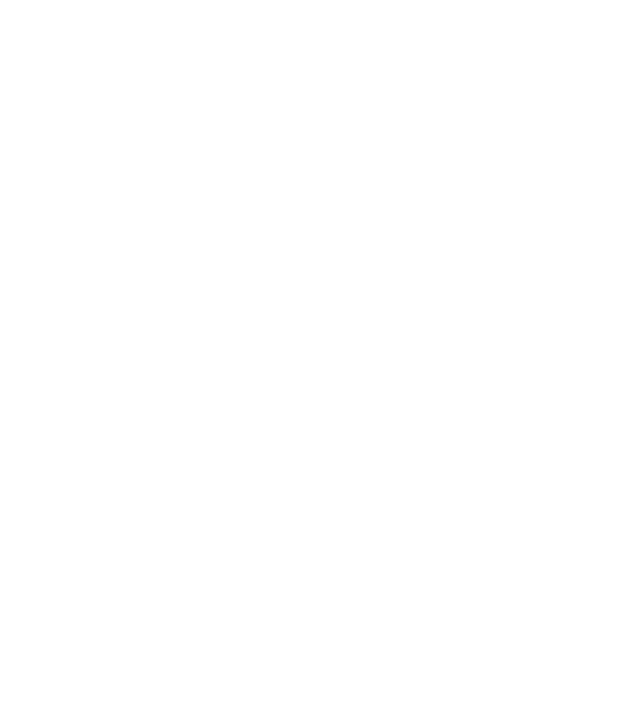
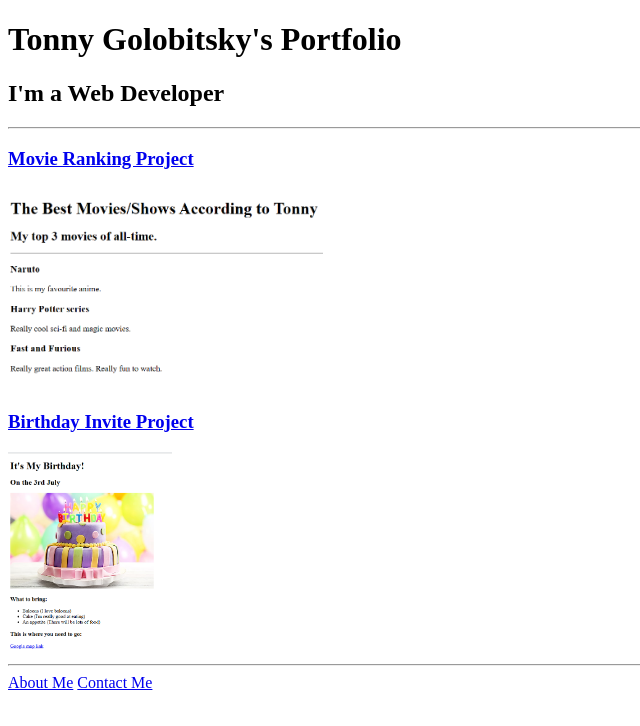
Before and after one commit to TonnyGol/html-portfolio, a plain HTML site: page index.html in a window 1280 px wide. Shown: the whole page, without its empty margins (0-640 px from the left). Drawn offline with Linux system fonts and the light colour scheme.

Commit message:
Update index.html

```diff
--- a/index.html
+++ b/index.html
@@ -1,15 +1,22 @@
-<!-- TODO 1: Create the HTML Boilerplate -->
+<!DOCTYPE html>
+<html lang="en">
 
-<!-- TODO 2: Add Your previous projects' HTML into the public folder -->
+<head>
+  <meta charset="UTF-8">
+  <title>Tonny's Portfolio</title>
+</head>
 
-<!-- TODO 3: Take screenshots of your project previews and add the images to the images folder -->
+<body>
+  <h1>Tonny Golobitsky's Portfolio</h1>
+  <h2>I'm a Web Developer</h2>
+  <hr />
+  <h3><a href="./public/movie-ranking.html">Movie Ranking Project</a></h3>
+  <img src="./assets/images/movie-ranking.png" height="200" alt="movie ranking project preview"/>
+  <h3><a href="./public/birthday-invite.html">Birthday Invite Project</a></h3>
+  <img src="./assets/images/birthday-invite.png" height="200" alt="birthday invite project preview"/>
+  <hr />
+  <a href="./public/about.html">About Me</a>
+  <a href="./public/contact.html">Contact Me</a>
+</body>
 
-<!-- TODO 4: Add titles/subtitles etc. -->
-
-<!-- TODO 5: Add a link to the project pages -->
-
-<!-- TODO 6: Add images to show the project previews
-HINT for TODO 6: You can use the height attribute set to 200 to make the image smaller:
-https://developer.mozilla.org/en-US/docs/Web/HTML/Element/img#attr-height -->
-
-<!-- TODO 7: Add the Contact Me and About Me page links -->
+</html>
```
